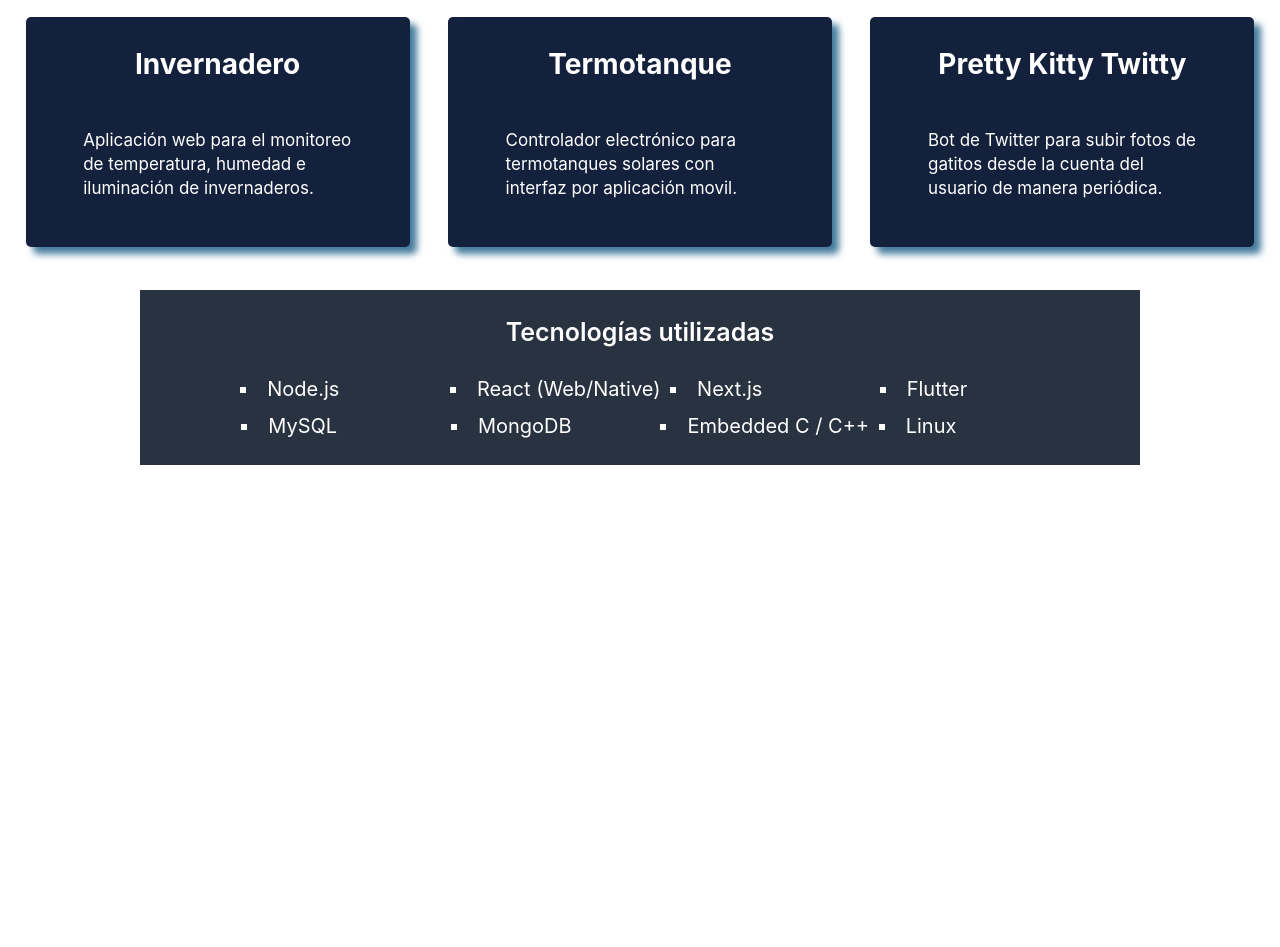
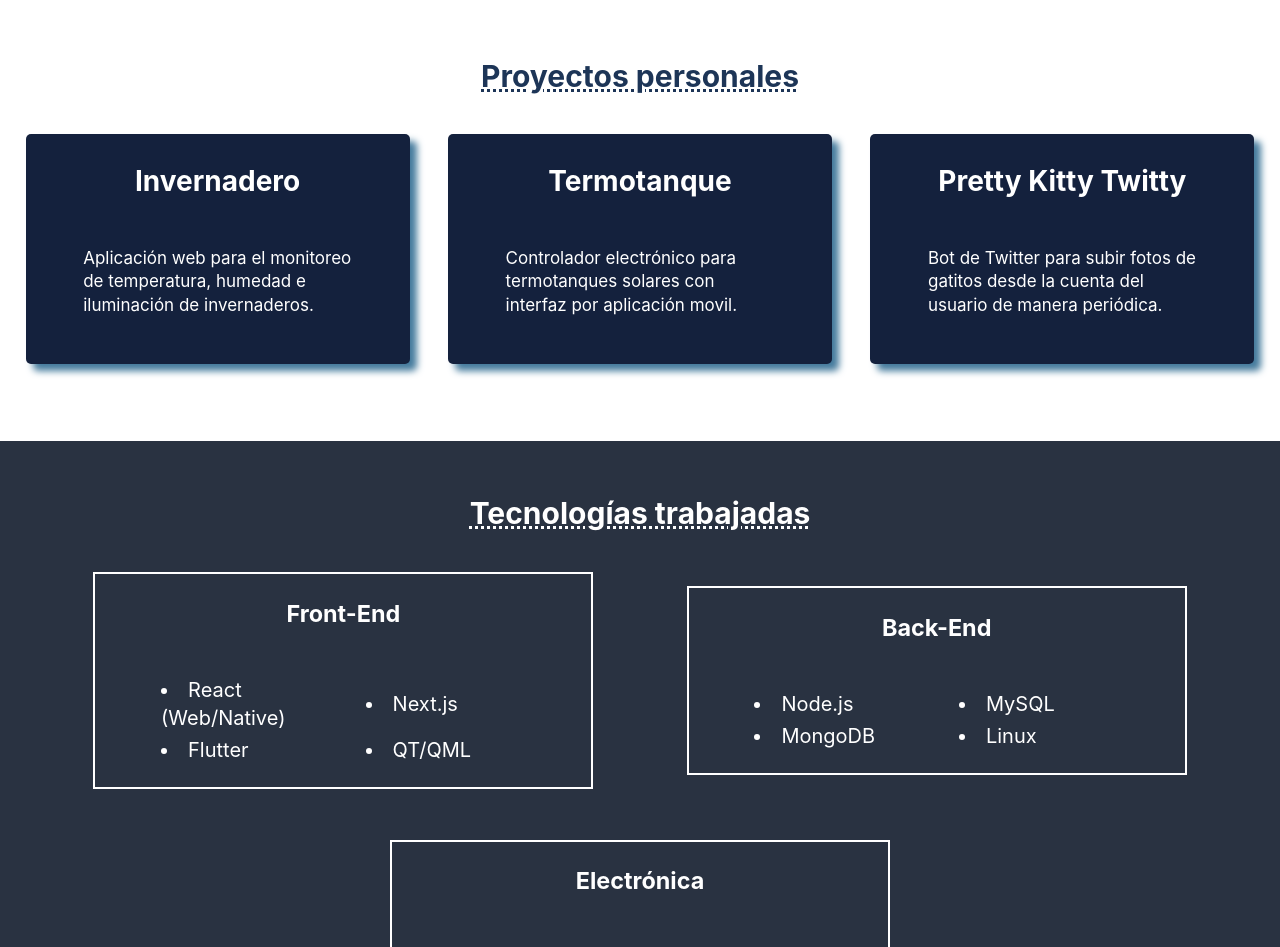
Before and after one commit to haykodarb/portfolio, a Next.js app: page / in a window 1280 px wide. Shown: the part 280-1227 px from the top of the page. Before the commit the page ends 800 px from the top, so only its background shows below. Built offline with nearby package versions, Linux system fonts and the light colour scheme.

Commit message:
Changed "Technologies" view to be categorized

```diff
--- a/src/components/ProjectLink/project.module.css
+++ b/src/components/ProjectLink/project.module.css
@@ -13,6 +13,7 @@
 	border-radius: 5px;
 	cursor: pointer;
 	margin: 1%;
+	margin-bottom: 4%;
 }
 
 .title {
--- a/src/components/Projects/index.js
+++ b/src/components/Projects/index.js
@@ -4,6 +4,8 @@
 const Projects = ({ data }) => {
 	return (
 		<div className={styles.container}>
+			<h2 className={styles.title}>Proyectos personales</h2>
+			<div className={styles.subContainer}>
 				{data.map((item) => (
 					<ProjectLink
 						key={item.id}
@@ -13,6 +15,7 @@
 					/>
 				))}
 			</div>
+		</div>
 	);
 };
 
--- a/src/components/Projects/projects.module.css
+++ b/src/components/Projects/projects.module.css
@@ -1,8 +1,25 @@
 .container {
-  display: flex;
-  align-items: flex-start;
-  justify-content: space-evenly;
-  max-width: 100%;
-  flex-wrap: wrap;
-  flex-direction: row;
+	display: flex;
+	flex-direction: column;
+	width: 100%;
+	align-items: center;
+	justify-content: space-between;
+	cursor: default;
+	padding-top: 2%;
+	margin-bottom: 2%;
 }
+
+.title {
+	text-align: center;
+	text-decoration: underline dotted 3px;
+}
+
+.subContainer {
+	display: flex;
+	flex: 1;
+	align-items: center;
+	justify-content: space-evenly;
+	max-width: 100%;
+	flex-wrap: wrap;
+	flex-direction: row;
+}
--- a/src/components/Technologies/index.js
+++ b/src/components/Technologies/index.js
@@ -2,18 +2,38 @@
 
 const Technologies = () => {
 	return (
-		<div className={styles.techContainer}>
-			<p className={styles.techTitle}>Tecnologías utilizadas</p>
+		<div className={styles.container}>
+			<h2 className={styles.techTitle}>Tecnologías trabajadas</h2>
+			<div className={styles.subContainer}>
+				<div className={styles.subCategory}>
+					<h3 className={styles.subCategoryTitle}>Front-End</h3>
 					<ul className={styles.techList}>
-				<li className={styles.listItem}>Node.js</li>
 						<li className={styles.listItem}>React (Web/Native)</li>
 						<li className={styles.listItem}>Next.js</li>
 						<li className={styles.listItem}>Flutter</li>
+						<li className={styles.listItem}>QT/QML</li>
+					</ul>
+				</div>
+				<div className={styles.subCategory}>
+					<h3 className={styles.subCategoryTitle}>Back-End</h3>
+					<ul className={styles.techList}>
+						<li className={styles.listItem}>Node.js</li>
 						<li className={styles.listItem}>MySQL</li>
 						<li className={styles.listItem}>MongoDB</li>
-				<li className={styles.listItem}>Embedded C / C++</li>
 						<li className={styles.listItem}>Linux</li>
 					</ul>
+				</div>
+
+				<div className={styles.subCategory}>
+					<h3 className={styles.subCategoryTitle}>Electrónica</h3>
+					<ul className={styles.techList}>
+						<li className={styles.listItem}>Embedded C / C++</li>
+						<li className={styles.listItem}>KiCAD</li>
+						<li className={styles.listItem}>RTOS (ChibiOS)</li>
+						<li className={styles.listItem}>IoT</li>
+					</ul>
+				</div>
+			</div>
 		</div>
 	);
 };
--- a/src/components/Technologies/technologies.module.css
+++ b/src/components/Technologies/technologies.module.css
@@ -1,40 +1,58 @@
-.techContainer {
+.container {
 	display: flex;
 	flex-direction: column;
-	flex-wrap: wrap;
-	margin-top: 1.5rem;
 	background-color: #293241;
-	width: 80%;
-	max-width: 1000px;
+	width: 100%;
 	align-items: center;
-	justify-content: center;
+	justify-content: space-between;
 	color: white;
 	cursor: default;
 	margin-bottom: 3%;
+	padding-top: 2%;
+	padding-bottom: 3%;
+}
+
+.subContainer {
+	display: flex;
+	width: 100%;
+	flex: 1;
+	flex-direction: row;
+	flex-wrap: wrap;
+	align-items: center;
+	justify-content: space-evenly;
+}
+
+.subCategory {
+	display: flex;
+	flex-direction: column;
+	align-items: center;
+	border: 10px solid;
+	width: 500px;
+	border-width: 2px;
+	margin-bottom: 4%;
 }
 
 .techList {
 	display: flex;
 	flex: 1;
 	flex-direction: row;
-	justify-content: space-evenly;
+	justify-content: center;
 	align-items: center;
-	justify-content: center;
 	flex-wrap: wrap;
-	list-style-type: square;
+	list-style-type: disc;
 	list-style-position: inside;
 	cursor: default;
 }
 
 .techTitle {
 	text-align: center;
-	font-size: 25px;
-	margin-bottom: 0px;
-	font-weight: 600;
-	cursor: default;
+	text-decoration: underline dotted 3px;
+	margin-bottom: 3%;
 }
 
 .listItem {
 	margin: 0.5%;
-	min-width: 200px;
+	align-items: center;
+	justify-content: center;
+	width: 200px;
 }
```
Also changed, not shown: src/components/Hero/index.js (indentation only). Lines whose indentation alone changed are shown as unchanged.
